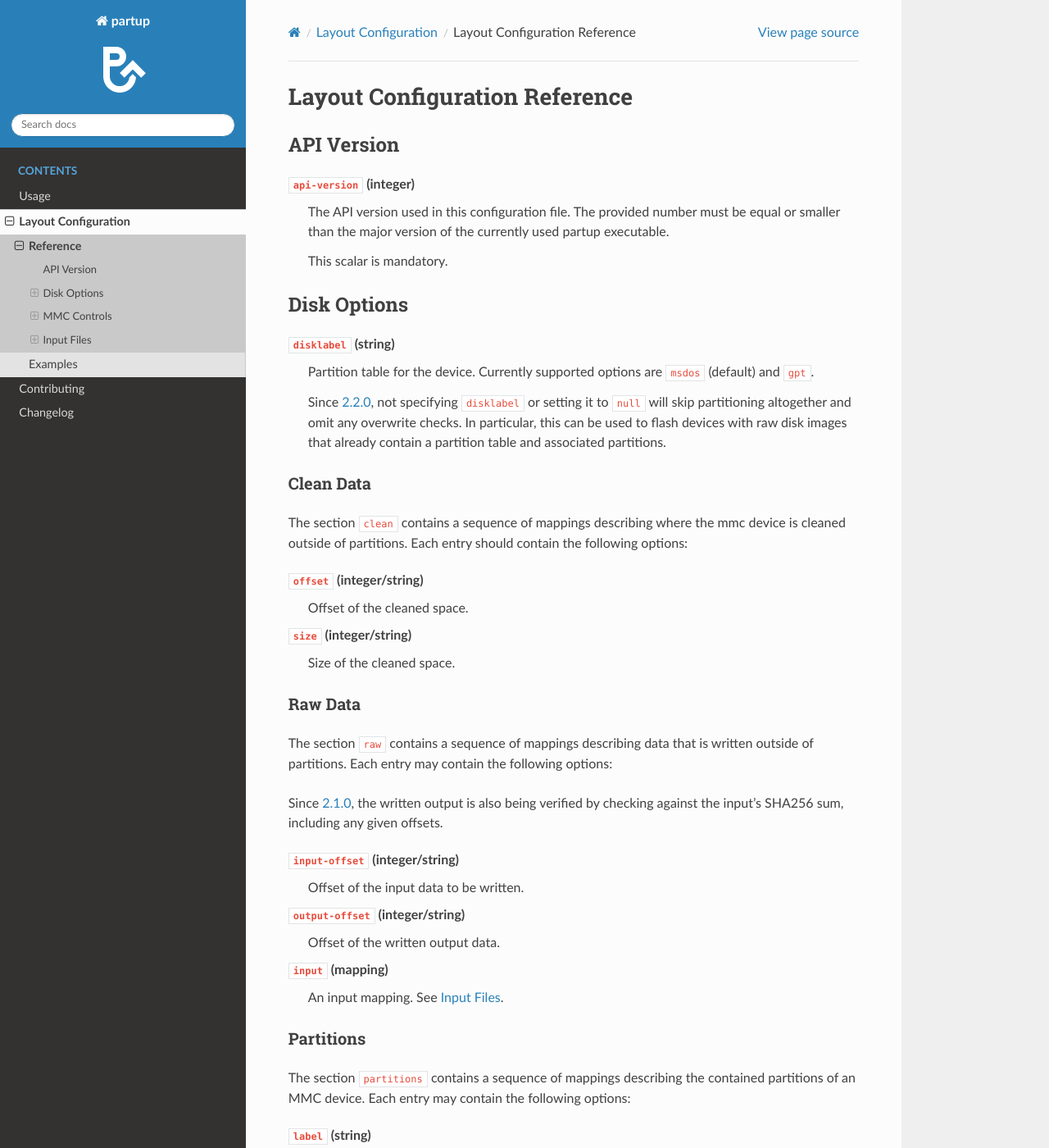
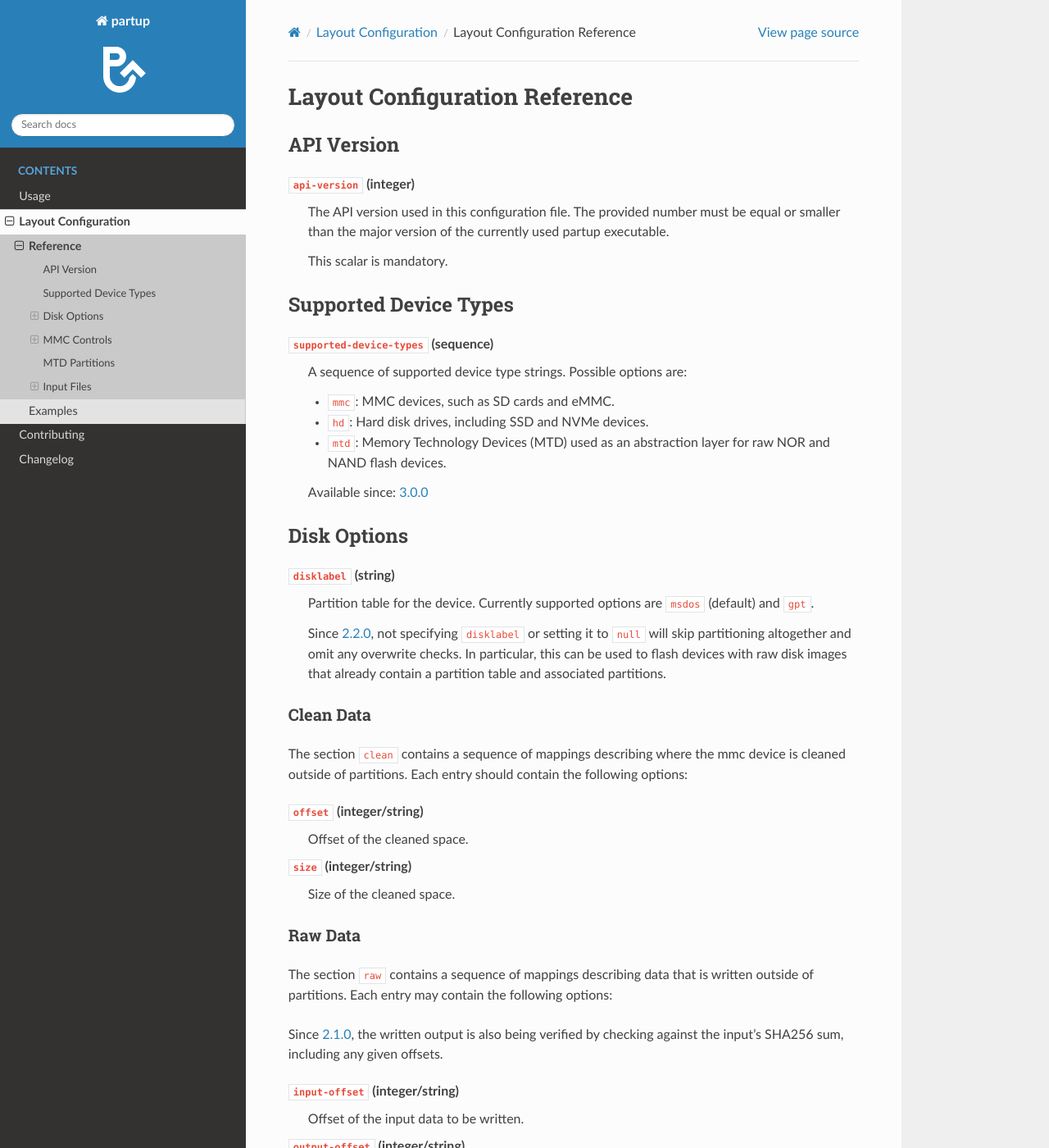
Before and after one commit to phytec/partup, a Sphinx documentation site: the page built from doc/layout-config-reference.rst, in a window 1280 px wide and 1400 px high. Shown: the whole window at 82% size. Built offline with Sphinx 7.4.7 and the Read the Docs theme 3.1.0, drawn with Linux system fonts in a browser that asks for light colours; some of the changed text lies outside the part shown.

Commit message:
WIP: doc: layout-config-reference: supported devices
Signed-off-by: Martin Schwan <m.schwan@phytec.de>

```diff
--- a/doc/layout-config-reference.rst
+++ b/doc/layout-config-reference.rst
@@ -10,6 +10,19 @@ API Version
    executable.
 
    This scalar is mandatory.
+
+Supported Device Types
+----------------------
+
+``supported-device-types`` (sequence)
+   A sequence of supported device type strings. Possible options are:
+
+   -  ``mmc``: MMC devices, such as SD cards and eMMC.
+   -  ``hd``: Hard disk drives, including SSD and NVMe devices.
+   -  ``mtd``: Memory Technology Devices (MTD) used as an abstraction layer for
+      raw NOR and NAND flash devices.
+
+   Available since: :ref:`release-3.0.0`
 
 Disk Options
 ------------
@@ -183,6 +196,9 @@ of mappings with at least an ``input``.
 
 .. _input-files:
 
+MTD Partitions
+--------------
+
 Input Files
 -----------
 
```
